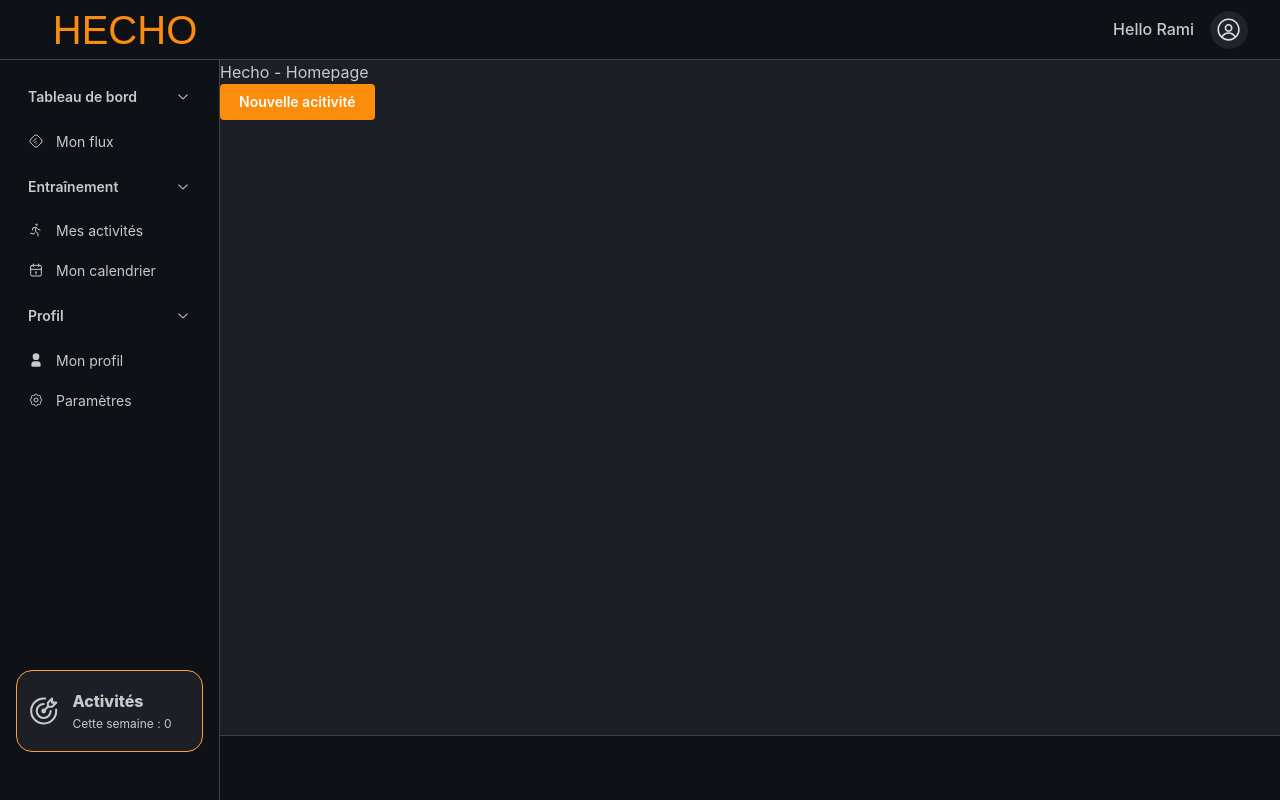
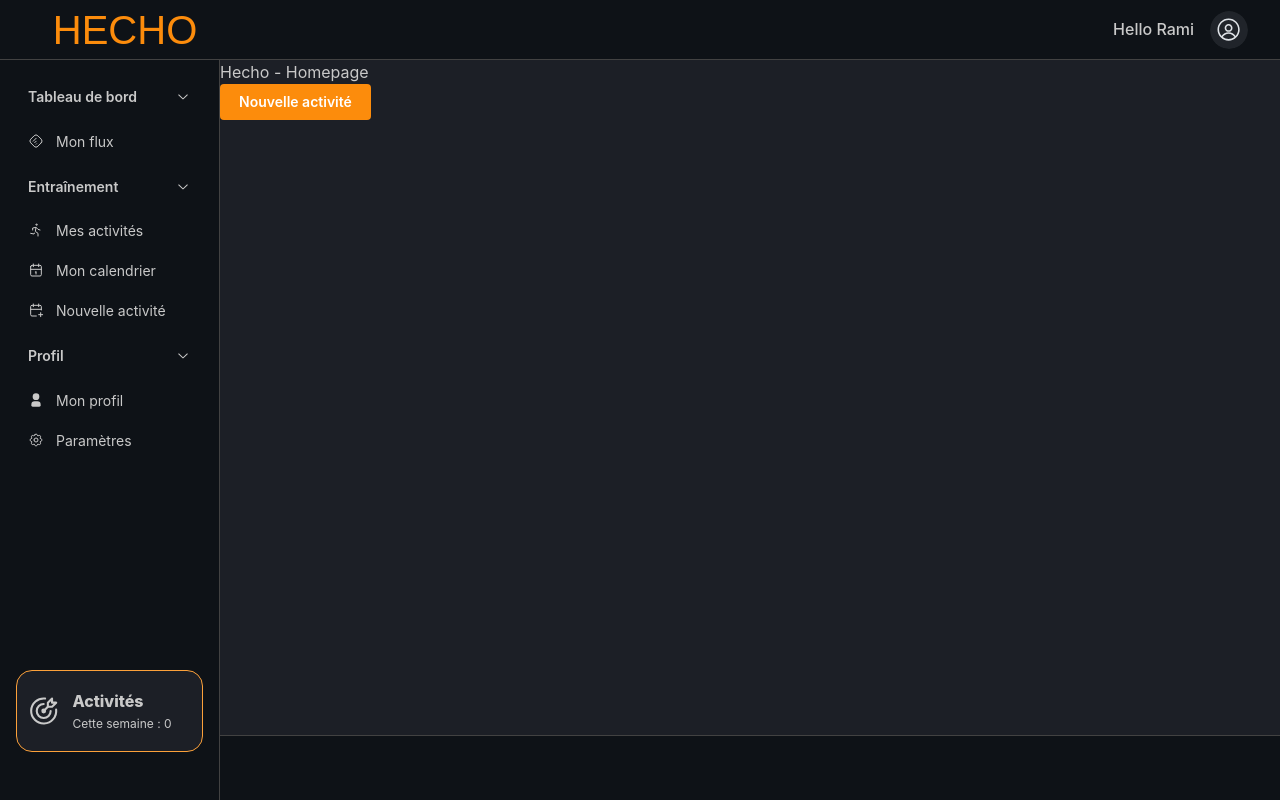
Before and after one commit to rami-rostom/hecho-front, a React (Vite) app: page / in a window 1280 px wide. Built offline with nearby package versions, Linux system fonts and the light colour scheme; a web font is replaced by a local one.

Commit message:
:sparkles: feat: add new activity link in navbar

```diff
--- a/src/components/NavBar/NavBar.tsx
+++ b/src/components/NavBar/NavBar.tsx
@@ -15,6 +15,7 @@ import {
   IconUserFilled,
   IconSettings,
   IconTargetArrow,
+  IconCalendarPlus,
 } from '@tabler/icons-react';
 
 function NavBar() {
@@ -50,6 +51,11 @@ function NavBar() {
               href="#"
               label="Mon calendrier"
               leftSection={<IconCalendar size="1rem" stroke={1.5} />}
+            />
+            <NavLink
+              href="/activity/create"
+              label="Nouvelle activité"
+              leftSection={<IconCalendarPlus size="1rem" stroke={1.5} />}
             />
           </NavLink>
 
--- a/src/routes/Home/Home.tsx
+++ b/src/routes/Home/Home.tsx
@@ -4,7 +4,9 @@ function Home() {
   return (
     <>
       <div>Hecho - Homepage</div>
-      <Button color="hecho.6">Nouvelle acitivité</Button>
+      <Button color="hecho.6" component="a" href="/activity/create">
+        Nouvelle activité
+      </Button>
     </>
   );
 }
```
